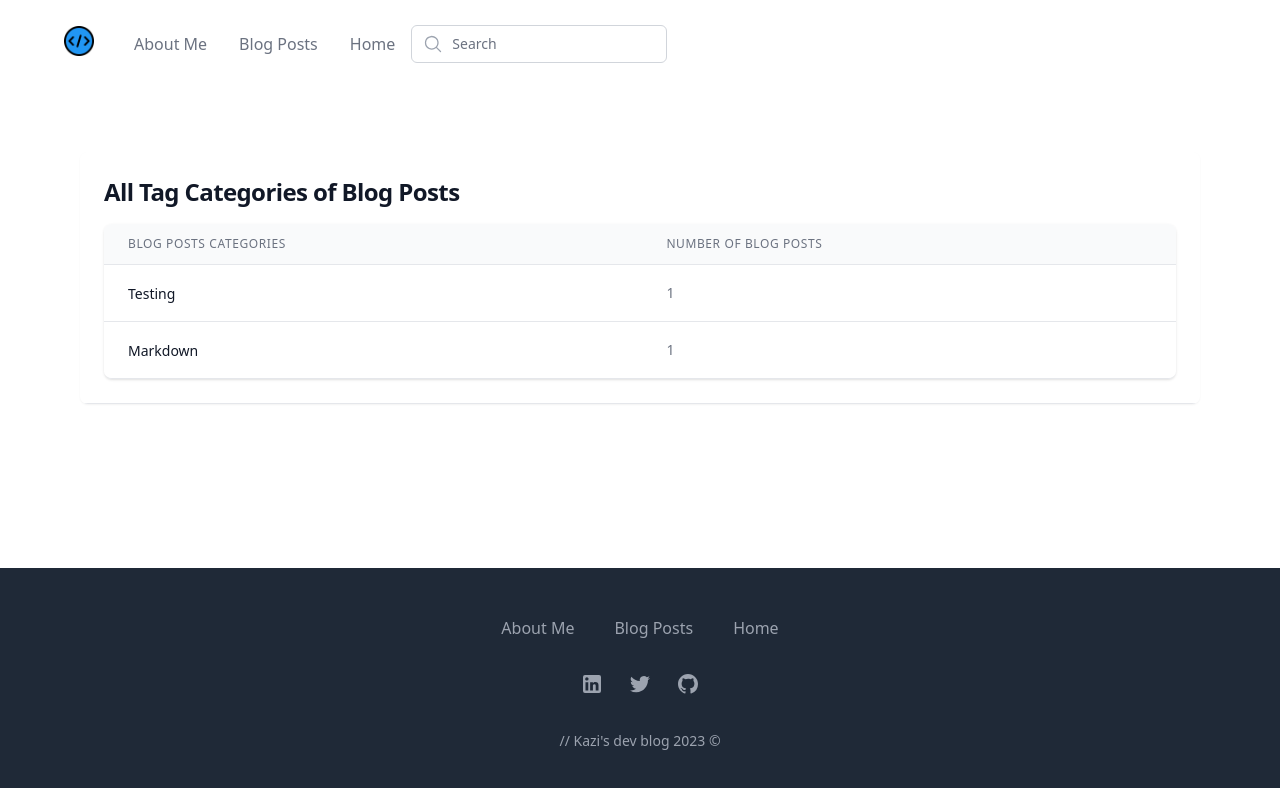
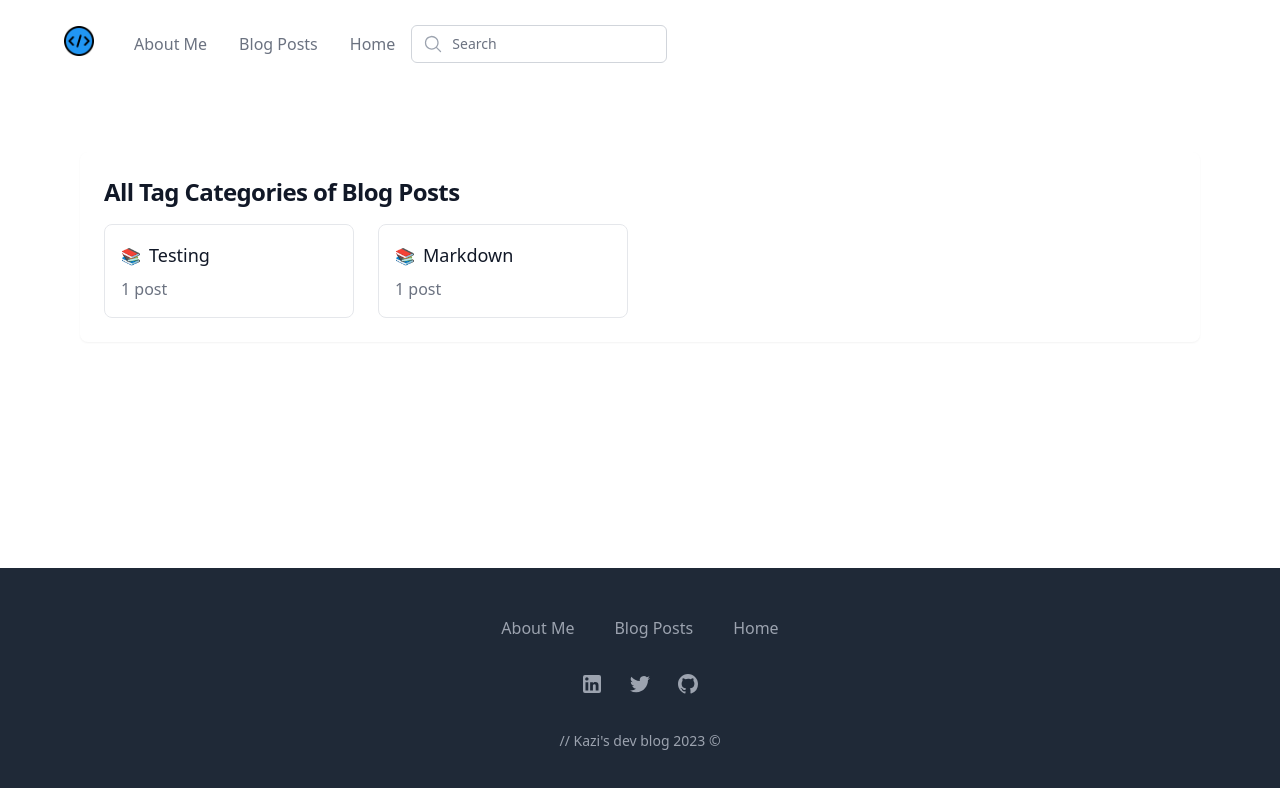
Before and after one commit to Kazaz-Or/kazi-dev-blog, a Next.js app: page /tags in a window 1280 px wide. Shown: the top 788 px of the page. Built offline with nearby package versions, Linux system fonts and the light colour scheme; what js-search would draw is missing.

Commit message:
Fix: Fix search keyboard selection in result page, improve tags page

```diff
--- a/components/search/contentSearch/index.tsx
+++ b/components/search/contentSearch/index.tsx
@@ -36,23 +36,29 @@ const ContentSearch = () => {
       }
     };
 
-    const escapeKeyCallback = (event: globalThis.KeyboardEvent) => {
-      if (event.key === "Escape" && results.length >= 0) {
-        handleClickOutside();
-      } else if (event.key === "Enter" && results.length > 0 && activeIndex >= 0) {
+    const handleEnterKeyPress = (event: globalThis.KeyboardEvent) => {
+      if (event.key === 'Enter' && activeIndex !== -1 && results.length > 0) {
         event.preventDefault();
         router.push(`/blogs/${results[activeIndex].slug}`);
+        handleClickOutside();
+      }
+    };
+
+    const keyboardKeyCallback = (event: globalThis.KeyboardEvent) => {
+      if (event.key === "Escape" && results.length > 0) {
+        handleClickOutside();
       } else {
         handleArrowKeyPress(event);
+        handleEnterKeyPress(event);
       }
     };
 
     document.addEventListener('click', callback);
-    document.addEventListener('keydown', escapeKeyCallback);
+    document.addEventListener('keydown', keyboardKeyCallback);
 
     return () => {
       document.removeEventListener('click', callback);
-      document.removeEventListener('keydown', escapeKeyCallback);
+      document.removeEventListener('keydown', keyboardKeyCallback);
     };
   }, [results, activeIndex, router]);
 
--- a/pages/blogs/[slug].tsx
+++ b/pages/blogs/[slug].tsx
@@ -17,7 +17,7 @@ type Props = {
 
 const BlogDetail: NextPage<Props> = ({blog}) => {
   useEffect(() => {
-    hljs.initHighlighting();
+    hljs.highlightAll();
   }, []);
 
   return (
--- a/pages/tags/index.tsx
+++ b/pages/tags/index.tsx
@@ -1,11 +1,9 @@
 import { GetStaticProps, NextPage } from 'next';
 import { useRouter } from 'next/router';
 import Link from 'next/link';
-import { Fragment } from 'react';
 
 import { getBlogs } from '@lib/blogs';
 import { PageLayout } from '@components/layouts';
-
 
 type Props = {
   tagCounts: [string, number][];
@@ -17,57 +15,29 @@ const TagsPage: NextPage<Props> = ({ tagCounts }) => {
   return (
     <PageLayout pageTitle="// All Tags of Blog Posts">
       <div className="max-w-7xl mx-auto py-6 sm:px-6 lg:px-8 flex">
-        <div className="bg-white overflow-hidden shadow-sm sm:rounded-lg flex-1">
-          <div className="p-6 bg-white border-b border-gray-200">
-            <h2 className="text-2xl font-bold tracking-tight text-gray-900">
+        <div className="bg-white overflow-hidden shadow-sm sm:rounded-lg flex-1 p-6">
+          <h2 className="text-2xl font-bold tracking-tight text-gray-900 mb-4">
             <span className="flex items-center">
               All Tag Categories of Blog Posts
             </span>
           </h2>
-            <div className="mt-4">
-              <div className="flex flex-col">
-                <div className="-my-2 overflow-x-auto sm:-mx-6 lg:-mx-8">
-                  <div className="py-2 align-middle inline-block min-w-full sm:px-6 lg:px-8">
-                    <div className="shadow overflow-hidden border-b border-gray-200 sm:rounded-lg">
-                      <table className="min-w-full divide-y divide-gray-200">
-                        <thead className="bg-gray-50">
-                          <tr>
-                            <th
-                              scope="col"
-                              className="px-6 py-3 text-left text-xs font-medium text-gray-500 uppercase tracking-wider"
-                            >
-                              Blog Posts Categories
-                            </th>
-                            <th
-                              scope="col"
-                              className="px-6 py-3 text-left text-xs font-medium text-gray-500 uppercase tracking-wider"
-                            >
-                              Number of Blog Posts
-                            </th>
-                          </tr>
-                        </thead>
-                        <tbody className="bg-white divide-y divide-gray-200">
+          <div className="grid grid-cols-1 sm:grid-cols-2 md:grid-cols-3 lg:grid-cols-4 gap-6">
             {tagCounts.map(([tag, count]) => (
-                            <Fragment key={tag}>
-                              <tr>
-                                <td className="px-6 py-4 whitespace-nowrap">
-                                  <Link legacyBehavior href={`tags/${tag}`}>
-                                    <a className="text-sm font-medium text-gray-900 hover:underline">{tag}</a>
+              <Link key={tag} legacyBehavior href={`tags/${tag}`}>
+                <a className="border border-gray-200 rounded-lg p-4 hover:border-indigo-500 hover:bg-indigo-500 hover:text-white hover:shadow-md transition duration-300 block">
+                  {/* Replace the emoji with an <img> tag to use a small picture */}
+                  <span role="img" aria-label="emoji" className="mr-2">
+                    📚
+                  </span>
+                  <span className="text-lg font-medium text-gray-900 hover:text-white">
+                    {tag}
+                  </span>
+                  <div className="text-gray-500 mt-2 hover:text-white">
+                    {count} {count === 1 ? 'post' : 'posts'}
+                  </div>
+                </a>
               </Link>
-                                </td>
-                                <td className="px-6 py-4 whitespace-nowrap">
-                                  <div className="text-sm text-gray-500">{count}</div>
-                                </td>
-                              </tr>
-                            </Fragment>
             ))}
-                        </tbody>
-                      </table>
-                    </div>
-                  </div>
-                </div>
-              </div>
-            </div>
           </div>
         </div>
       </div>
```
Lines whose indentation alone changed are shown as unchanged.
